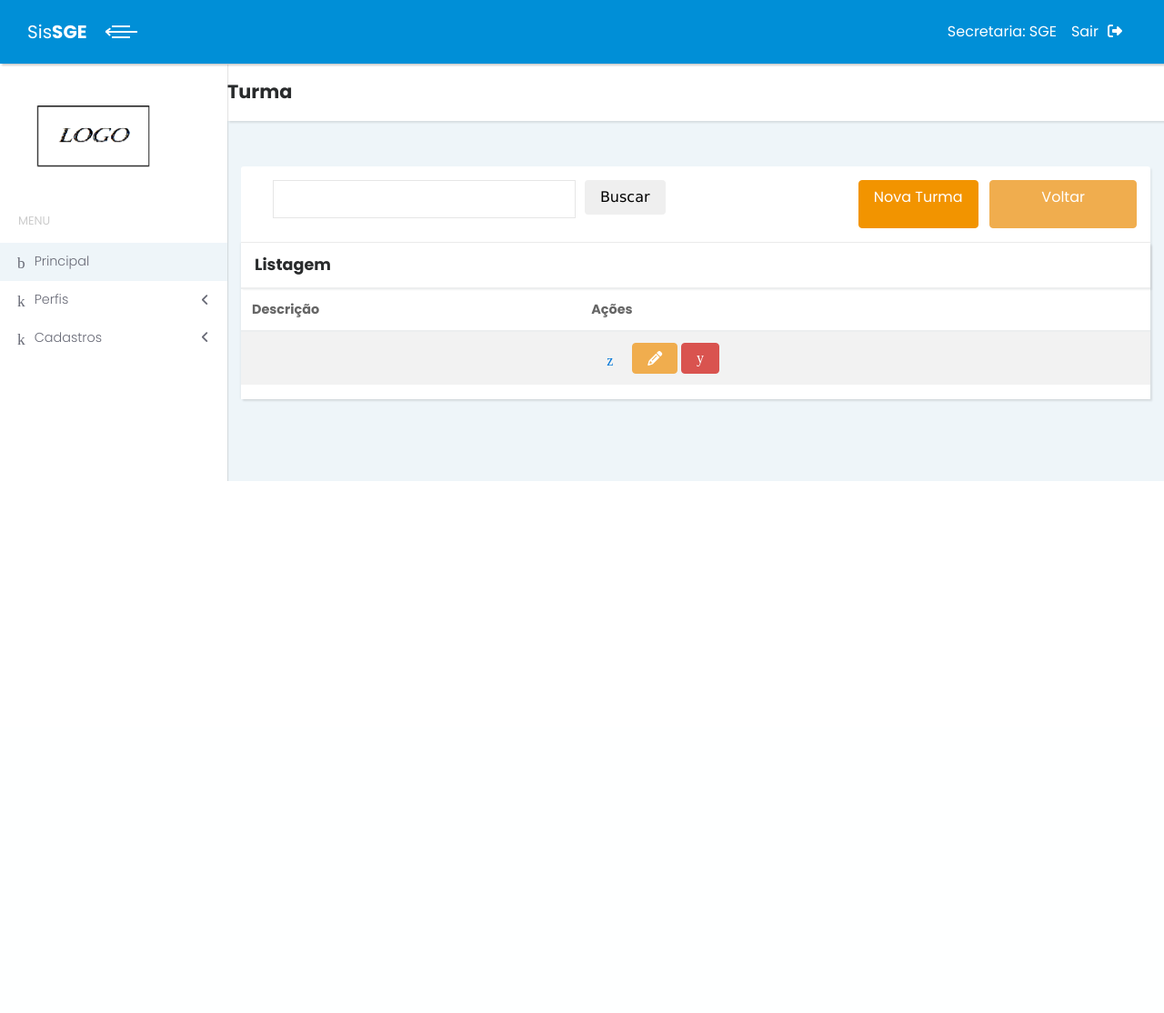
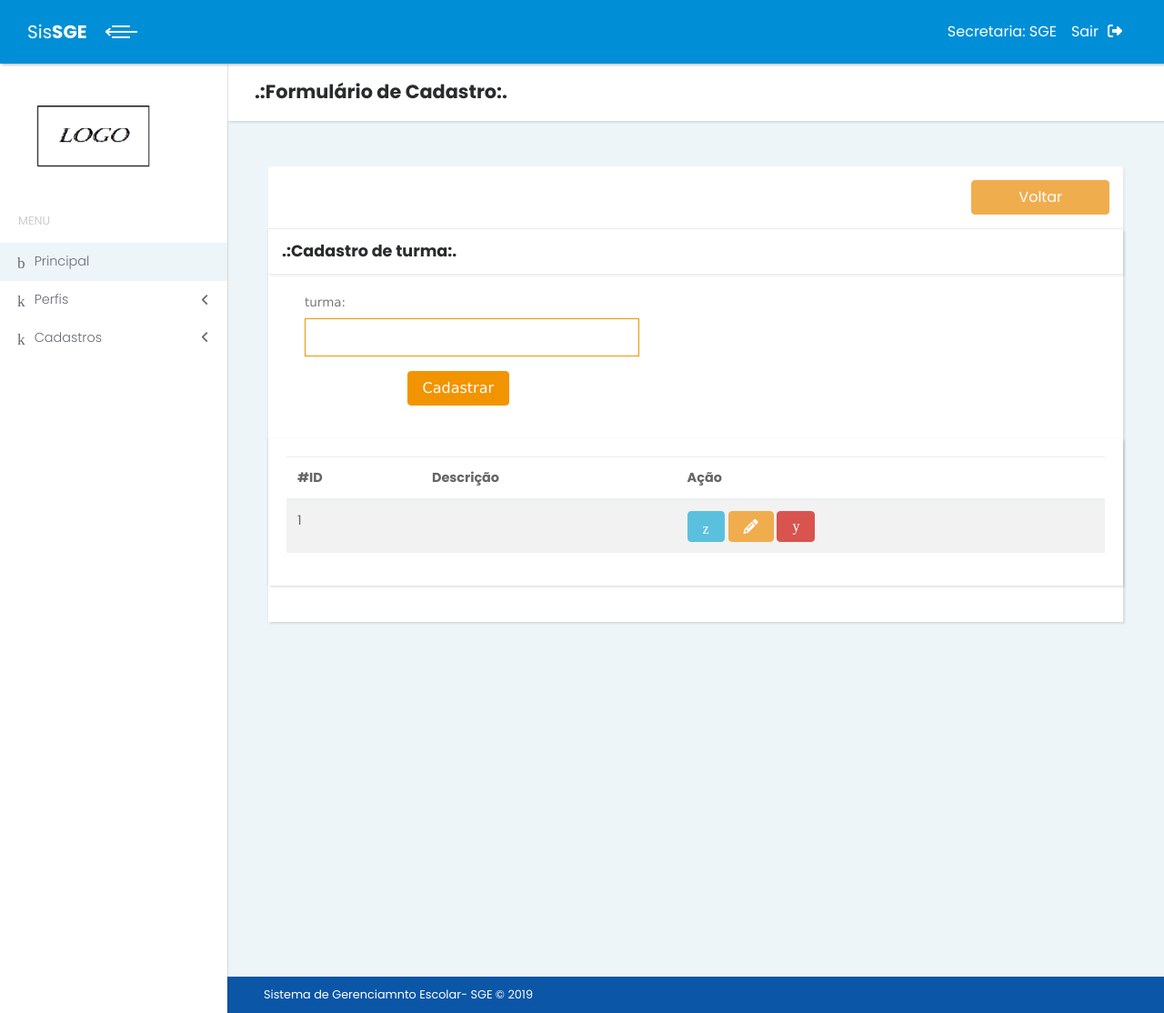
Before and after one commit to rikuji/SGE, a PHP site: page /turma.php in a window 1280 px wide. Shown: the whole page at 91% size. Before the commit the page ends 529 px from the top, so only its background shows below. Run offline with PHP 8.4, Linux system fonts and the light colour scheme; tables that the repository leaves empty or names only in its code hold one stand-in row (values such as "Sample post"); lists and menus that the app fills with data are empty; some libraries are stand-ins or nearby versions; some web fonts are replaced.

Commit message:
mudei isso ai

```diff
--- a/classes/Model.php
+++ b/classes/Model.php
@@ -18,9 +18,9 @@
 				echo "Aconteceu o Seguinte erro*****" . $erro->getMenssage();
 			}
 		}
-		public function listar(){
+			public function listar(){
 			$sql = $this->db->prepare("SELECT * FROM {$this->table}");
-			$sql->setFectMode(PDO::FETCH_CLASS, $this->class);
+			$sql->setFetchMode(PDO::FETCH_CLASS, $this->class);
 			$sql->execute();
 			return $sql->fetchAll();
 		}
--- a/turma.php
+++ b/turma.php
@@ -1,87 +1,170 @@
-<?php
-	require_once 'template/header.php';
-	require_once 'template/menu.php';
+<?php require_once "template/header.php";
+	  require_once "template/menu.php";
 
-	$turmaDAO = new TurmaDAO();
-	$turma =  new Turma();
+	  $turmaDAO = new turmaDAO();
+	  $turma = new turma();
 
+if (isset($_GET['id']))
+{
+
+    $turma->setId($_GET['id']);
+
+    $turma = $turmaDAO->procurar($turma->getId());
+
+    $acao = 'Editar';
+  } else if (isset($_GET['acao']) && $_GET_['acao'] == 'Vizualizar') {
+
+    $acao = "Vizualizar";
+  }
+else
+  {
+    $acao = 'Cadastrar';
+
+  }
+
+
+if (isset($_POST['pesquisa'])){
+    $query = $turmaDAO->listar($_POST['pesquisa']);
+  }
+else
+  {
+        $query = $turmaDAO->listar();
+    }
 ?>
  <div class="content-inner">
+    <!-- Page Header-->
     <header class="page-header">
- 			<div class="containter-fluid">
- 				<h2 class="no-margin-bottom">Turma</h2>
+        <div class="container-fluid">
+            <h2 class="no-margin-bottom">.:Formulário de Cadastro:.</h2>
         </div>
     </header>
- 		<div class="panel-body">
- 			<section class="tables">
- 				<div class="containter-fluid">
+
+
+      <section class="forms">
+        <div class="container-fluid">
+
         <div class="col-lg-12">
               <?php if(isset($_GET['msg'])){ ?>
- 							<div class="alert alert-<?php echo $_GET['class'];  ?>">
+              <div class="alert alert-<?php echo $_GET['class']; ?>">
                 <?php echo $_GET['msg']; ?>
               </div>
               <?php } ?>
               <div class="cards">
- 							<div class="card-header d-flex align-items-rigth">
- 								<div class="panel panel-default">
- 									<div class="panel-body">
- 										<div class="panel-heading">
- 											<form action="<?php echo $_SERVER['REQUEST_URI'] ?>">
- 												<input type="text" name="termo" class="form-control col-lg-8" style="float: left;"/>
- 												&nbsp;
- 												<button class="btn btn-default">Buscar</button>
- 											</form>
+                  <div class="card-header d-flex align-items-right">
+                    <a href="javascript:history.back(-1)" class="btn btn-warning col-sm-2" style="margin-left: auto;">Voltar</a>
                   </div>
               </div>
             </div>
- 								<a href="cadastrarTurma.php" class="btn btn-primary" id="direita" style="margin-left: auto;" >Nova Turma</a>
- 								&nbsp;
- 								&nbsp;
- 								<a href="javascript:history.back(-1)" class="btn btn-warning col-sm-2">Voltar</a>
- 							</div>
- 						</div>
- 					</div>
+
+
+            <!-- Form Elements -->
             <div class="col-lg-12">
                 <div class="card">
                     <div class="card-header d-flex align-items-center">
- 								<h3 class="h4">Listagem</h3>
+                        <h3 class="h4">.:Cadastro de turma:.</h3>
                     </div>
- 							<div class="card--body">
+                    <div class="card-body">
+
+                    <?php if (isset($_GET['acao']) && $_GET['acao'] == 'Vizualizar') { ?>
+
+                        <form action="novo_turma.php?acao=Editar&id=<?php echo $turma->getId(); ?>" method="POST" class="form-horizontal">
+
+
+
+                         <div class="form-group row">
+                                <label class="col-sm-3 form-control-label">turma:</label>
+                                <div class="col-sm-9">
+                                    <input type="text" disabled=""  name="descricao" class="form-control" required autofocus value="<?php echo $turma->getDescricao() ?>">
+                                    <input type="hidden" name="id" id="id" class="form-control" value="<?php echo $turma->getId(); ?>">
+                                </div>
+                            </div>
+
+
+                            <div class="form-group row">
+                                <div class="col-sm-4 offset-sm-3">
+                                    <input type="submit" class="btn btn-primary" value="Editar">
+                                </div>
+                            </div>
+
+                        </form> <!-- fim formulario -->
+                    </div>
+                </div>
+                <?php }else{ ?>
+                 <form action="salva_turma.php?acao=<?php echo $acao; ?>" method="POST" class="form-horizontal">
+
+
+
+                         <div class="form-group row">
+                                <label class="col-sm-3 form-control-label">turma:</label>
+                                <div class="col-sm-9">
+                                    <input type="text"  name="descricao" class="form-control" required autofocus value="<?php echo $turma->getDescricao() ?>">
+                                    <input type="hidden" name="id" id="id" class="form-control" value="<?php echo $turma->getId(); ?>">
+                                </div>
+                            </div>
+
+
+                            <div class="form-group row">
+                                <div class="col-sm-4 offset-sm-3">
+                                    <button type="submit" class="btn btn-primary"><?php echo $acao; ?></button>
+                                </div>
+                            </div>
+
+                        </form> <!-- fim formulario -->
+
+<?php } ?>
+            </div>
+
+    <div class=" card card-body">
                 <table class="table table-striped table-hover">
             <thead>
                           <tr>
+                              <th>#ID</th>
                               <th>Descrição</th>
- 											<th>Ações</th>
+                              <th>Ação</th>
                             </tr>
                         </thead>
                                  <tbody>
- 										<?php if(isset($_GET['termo'])){
- 											$query = $turmaDAO->listarTurma($_GET['termo']);
- 										}else{
- 											$query = $turmaDAO->listarTurma();
- 										}foreach($query as $turma){ ?>
+                          <?php foreach($query AS $turma){
+                                $temturma = $turmaDAO->listarTurma($turma);
+
+                            ?>
                             <tr>
+                              <td><?php echo $turma->getId(); ?></td>
                               <td><?php echo $turma->getDescricao(); ?></td>
                               <td>
+                                <a href="novo_turma.php?acao=Vizualizar&id=<?php echo $turma->getId(); ?>" class="btn btn-info" data-toggle="tooltip" data-placement="top" title="Vizualizar">
+                                    <i class="icon-search" ></i>
+                                </a>
+                                <a href="novo_turma.php?acao=Editar&id=<?php echo $turma->getId(); ?>" class="btn btn-warning" data-toggle="tooltip" data-placement="top" title="Editar">
+                                    <i class="fa fa-pencil" aria-hidden="true" ></i>
+                                </a>
 
- 													<a href="#" class="btn btn-into" data-toggle="tolltip" data-placement="top" title="Visualizar">
- 													<i class="icon-search"></i>
+                              <?php if($temturma = 0){ ?>
+                                <button class="btn btn-danger" title="" disabled>
+                                  <div data-icon="y" class="icon" data-toggle="tooltip" data-placement="top" title="Não pode ser excluído, tem turma em uso!">
+                                </button>
+                                <?php }else{ ?>
+
+                                    <a href="#" class="btn btn-danger" onclick="return excluir('salva_turma.php?acao=Deletar&id=<?php echo $turma->getId(); ?>')" data-toggle="tooltip" data-placement="top" title="Deletar">
+                                     <div data-icon="y" class="icon" ></div>
                                 </a>
- 													<a href="#" class="btn btn-warning" data-toggle="tolltip" data-placement="top" title="Editar">
- 														<i class="fa fa-pencil" arial-hidden="true"></i>
- 													</a>
- 													<a href="" class="btn btn-danger" data-toggle="tolltip" data-placement="top" title="Deletar" onclick="return deletar('salvaTurma.php?acao=Deletar&id=<?php echo $turma->getId(); ?>')">
- 														<div data-icon="y" class="icon"></div>
- 													</a>
+                                <?php } ?>
+
                               </td>
                             </tr>
                             <?php } ?>
+
                         </tbody>
                       </table>
                     </div>
                   </div>
                 </div>
+
   </div>
 </section>
- 		</div>
- 	</div>
+
+
+
+<?php
+include ('template/footer.php');
+?>
```
Also changed, not shown: cadastrarAluno.php (added), cadastrarTurma.php (line endings or trailing spaces). Lines whose indentation alone changed are shown as unchanged.
